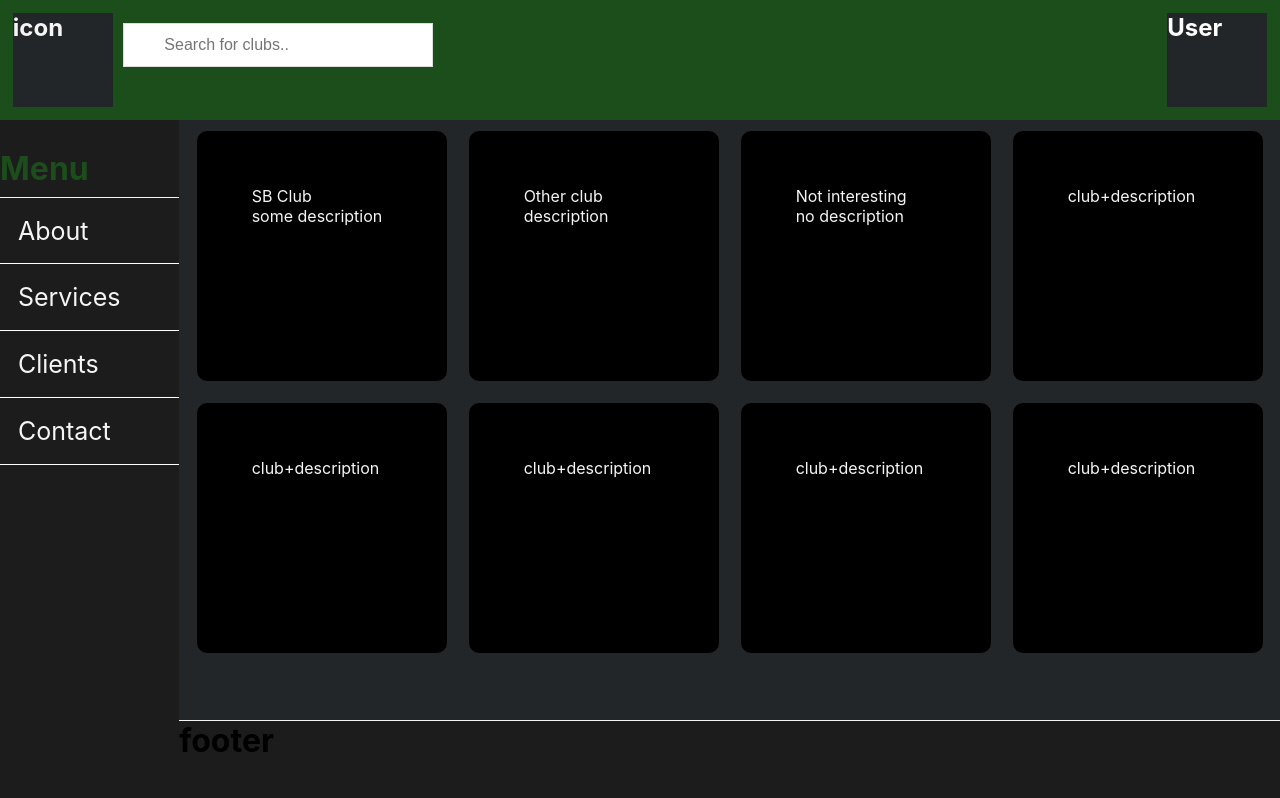
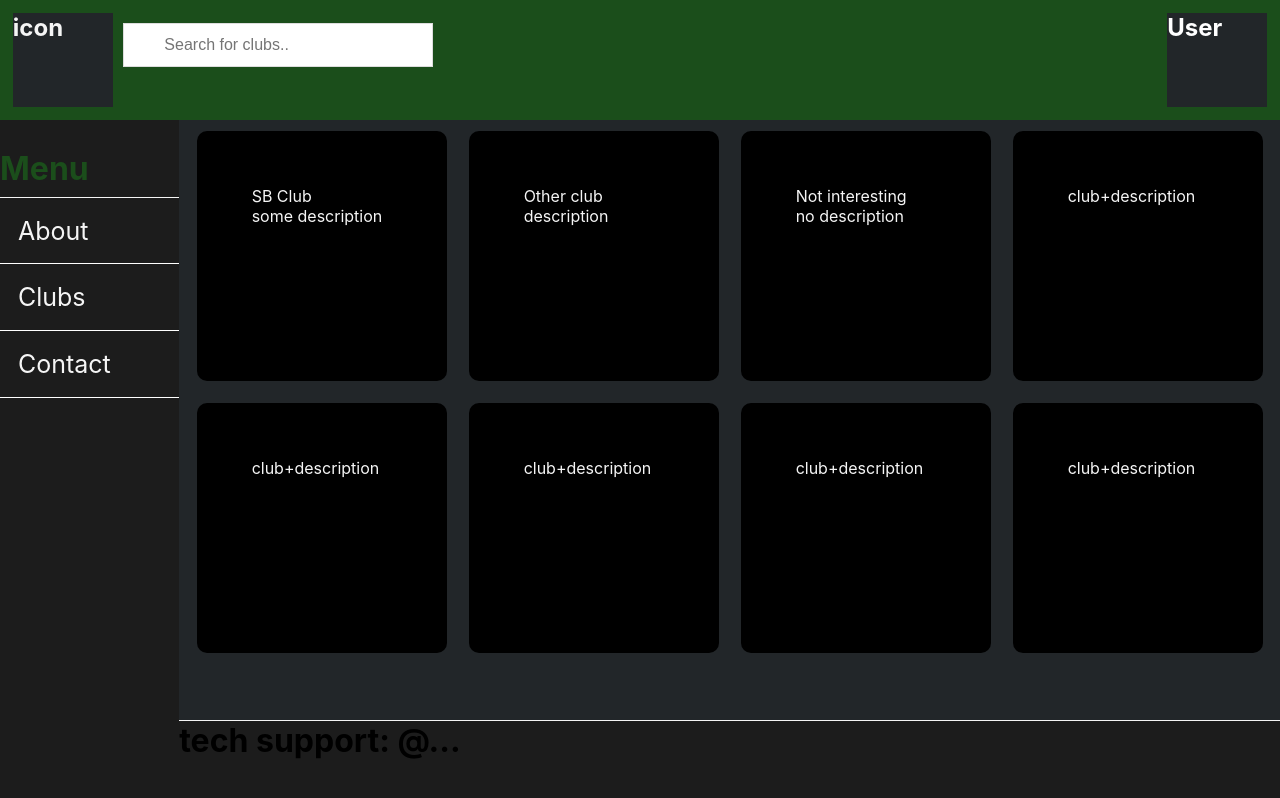
Before and after one commit to AfanasevEvgeny/innoclubs, a React (Create React App) app: page / in a window 1280 px wide. Built offline with nearby package versions, Linux system fonts and the light colour scheme; the HTML template or start-up script is replaced by a standard one.

Commit message:
club info added (nav names changed)

```diff
--- a/src/Components/Footer/Footer.jsx
+++ b/src/Components/Footer/Footer.jsx
@@ -4,7 +4,7 @@ import s from './Footer.module.css'
 const Footer =()=>{
     return(
         <div className={s.footer}>
-            <h1>footer</h1>
+            <h1>tech support: @...</h1>
         </div>
     )
 }
--- a/src/Components/NavBarLeft/NavBarLeft.jsx
+++ b/src/Components/NavBarLeft/NavBarLeft.jsx
@@ -12,8 +12,7 @@ const NavBarLeft = () => {
                 </div>
                 <div className={s.items}>
                     <div className={s.item_wrapper}><a href="#">About</a></div>
-                    <div className={s.item_wrapper}><a href="#">Services</a></div>
-                    <div className={s.item_wrapper}><a href="#">Clients</a></div>
+                    <div className={s.item_wrapper}><a href="#">Clubs</a></div>
                     <div className={s.item_wrapper}><a href="#">Contact</a></div>
                 </div>
             </div>
```
